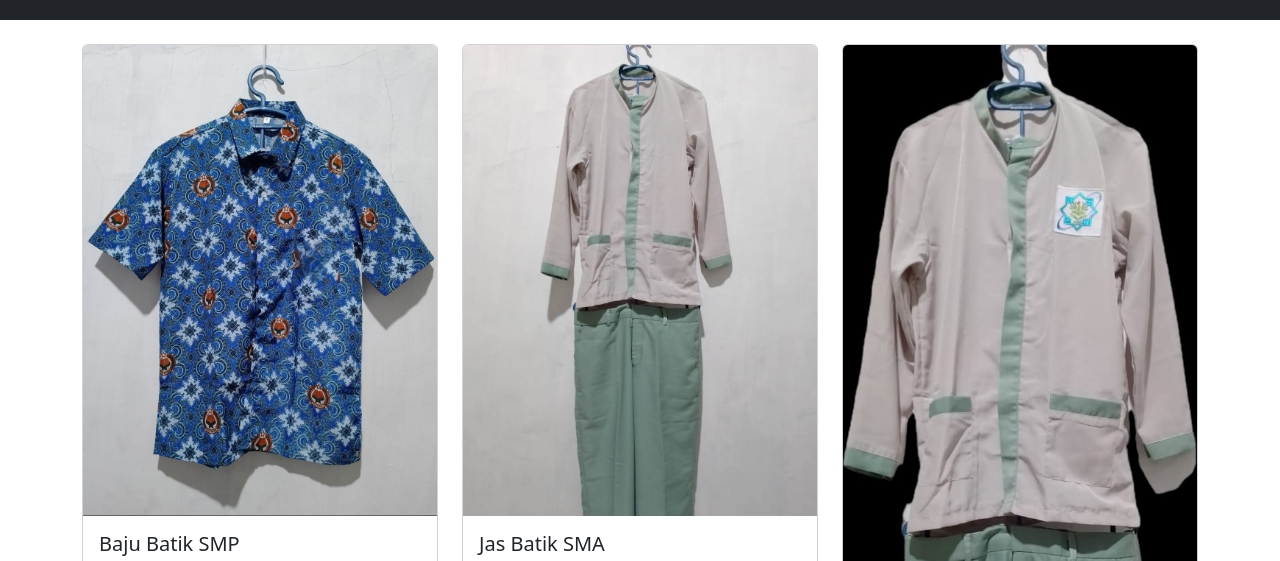
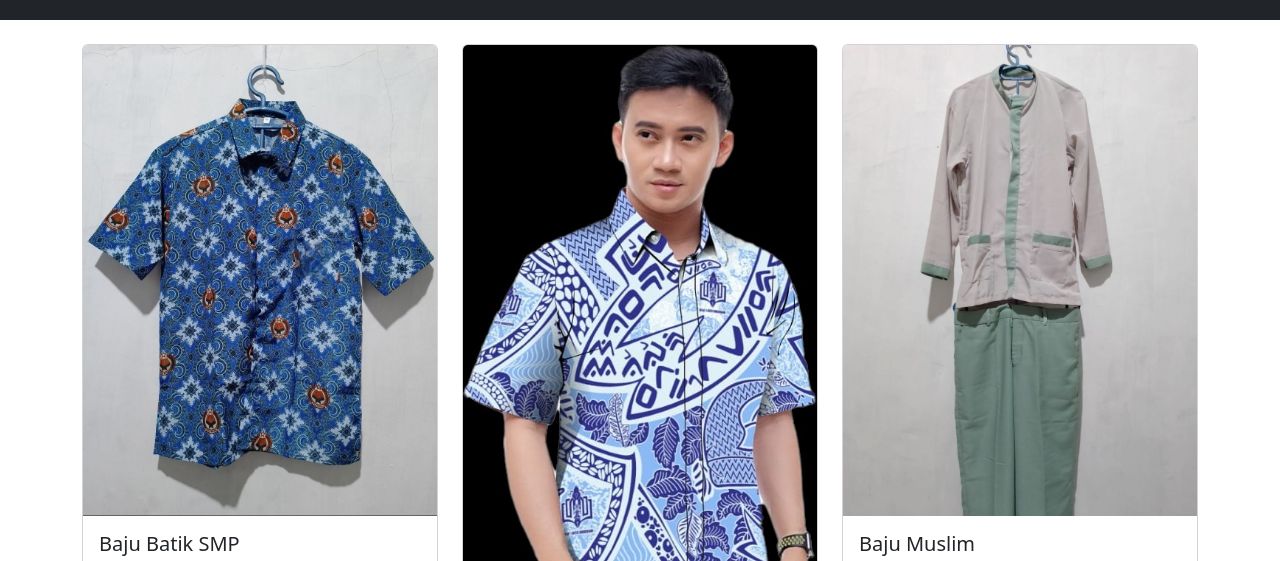
Before and after one commit to 142527/adzany, a plain HTML site: page index.html in a window 1280 px wide. Shown: the part 230-791 px from the top of the page. Drawn offline with nearby package versions, Linux system fonts and the light colour scheme.

Commit message:
Update index.html

```diff
--- a/index.html
+++ b/index.html
@@ -33,9 +33,9 @@
             <!-- Product 2 -->
             <div class="col-md-4">
                 <div class="card mb-4">
-                    <img src="00.jpg" class="card-img-top" alt="Jas Batik SMA">
+                    <img src="77.jpg" class="card-img-top" alt="Jas Batik SMA">
                     <div class="card-body">
-                        <h5 class="card-title">Jas Batik SMA</h5>
+                        <h5 class="card-title">Batik SMA</h5>
                         <p class="card-text">ALL SIZE</p>
                         <a href="https://wa.me/6285397119696?text=Halo,%20saya%20ingin%20memesan%20Jas%20Batik" class="btn btn-success w-100">Pesan via WhatsApp</a>
                     </div>
@@ -45,7 +45,7 @@
             <!-- Product 3 -->
             <div class="col-md-4">
                 <div class="card mb-4">
-                    <img src="22.jpg" class="card-img-top" alt="Baju Muslim">
+                    <img src="00.jpg" class="card-img-top" alt="Baju Muslim">
                     <div class="card-body">
                         <h5 class="card-title">Baju Muslim</h5>
                         <p class="card-text">ALL SIZE</p>
```
